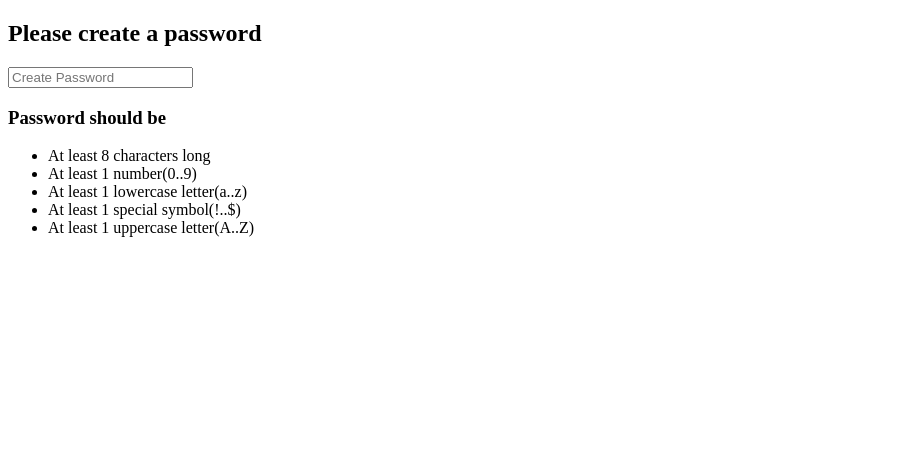
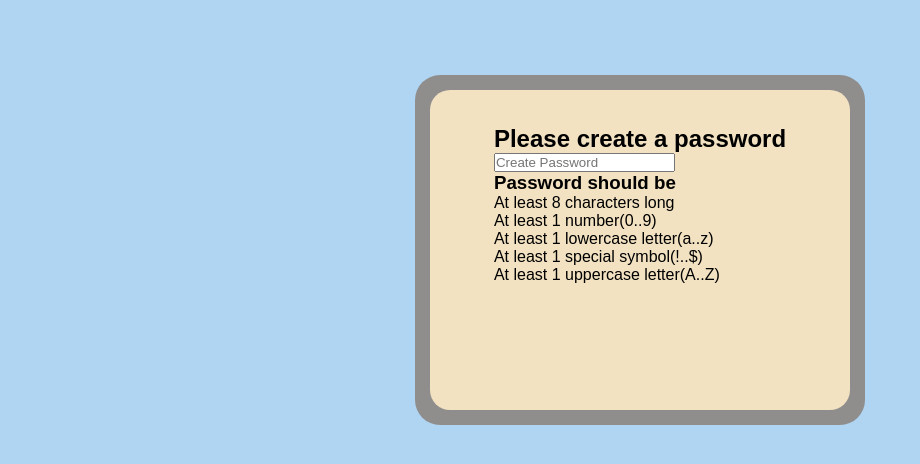
Before and after one commit to SerhanUygur/Projects, a plain HTML site: page PasswordVerification/Password.html in a window 1280 px wide. Shown: the whole page, without its empty margins (0-920 px from the left). Drawn offline with Linux system fonts and the light colour scheme.

Commit message:
css ongoing

```diff
--- a/PasswordVerification/Password.css
+++ b/PasswordVerification/Password.css
@@ -0,0 +1,43 @@
+*{
+    margin: 0;
+    padding: 0;
+    box-sizing:border-box;
+    list-style: none;
+    font-family: sans-serif;
+    outline: none;
+
+}
+
+body{
+    background-color: rgb(176, 213, 243);
+    display: flex;
+    align-items: center;
+    justify-content: center;
+    min-height: 500px;
+}
+
+.container{
+    position: relative;
+    background-color: rgb(143, 142, 141);
+    height: 350px;
+    width: 450px;
+    display: flex;
+    align-items: center;
+    justify-content: center;
+    border-radius: 25px;
+
+}
+.box{
+    background:rgb(242, 226, 194);
+    position:absolute;
+    height: 320px;
+    width: 420px;
+    border-radius: 20px;
+    display: flex;
+    justify-content: center;
+}
+.inner{
+    position: absolute;
+    inset-block-start: 35px;
+
+}
--- a/PasswordVerification/Password.html
+++ b/PasswordVerification/Password.html
@@ -7,8 +7,12 @@
     <link rel="stylesheet" href="Password.css">
 </head>
 <body>
-    <h2>Please create a password</h2>
+    <div class="container">
+        <div class="box">
+            <div class="inner">
+                <h2 class="title">Please create a password</h2>
                     <input type="password" placeholder="Create Password" class="input" >
+                        <div class="content">
                             <h3>Password should be</h3>
                                 <ul class="conditions">
                                     <li class="con1">At least 8 characters long</li>
@@ -17,6 +21,10 @@
                                     <li class="con4">At least 1 special symbol(!..$)</li>
                                     <li class="con5">At least 1 uppercase letter(A..Z)</li>
                                 </ul>
+                        </div>
+            </div>
+        </div>
+    </div>
 
 
     <script src="Password.js"></script>
--- a/PasswordVerification/Password.js
+++ b/PasswordVerification/Password.js
@@ -27,7 +27,7 @@ function myFunction(){
     con1.style.color="green"
     }
     // Second Criteria
-    if(INPUTarray.some((x)=>Number(x))){
+    if(INPUTarray.some((x)=>Number(x))||INPUTarray.some((x)=>x=="0")){
         con2.style.color="Green"
     }else{
         con2.style.color="Red"
```
Lines whose indentation alone changed are shown as unchanged.
